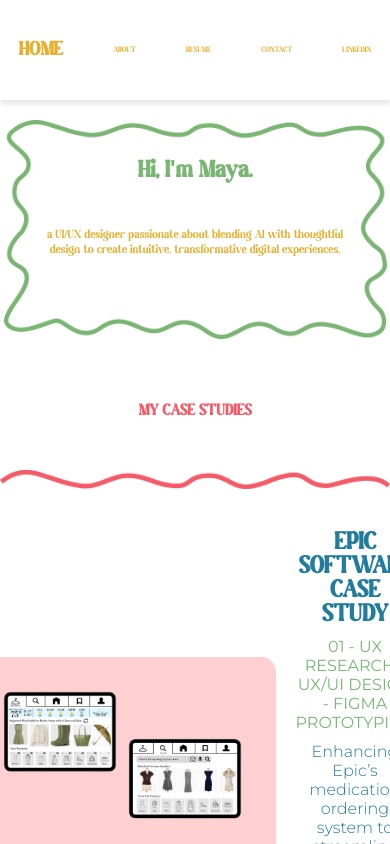
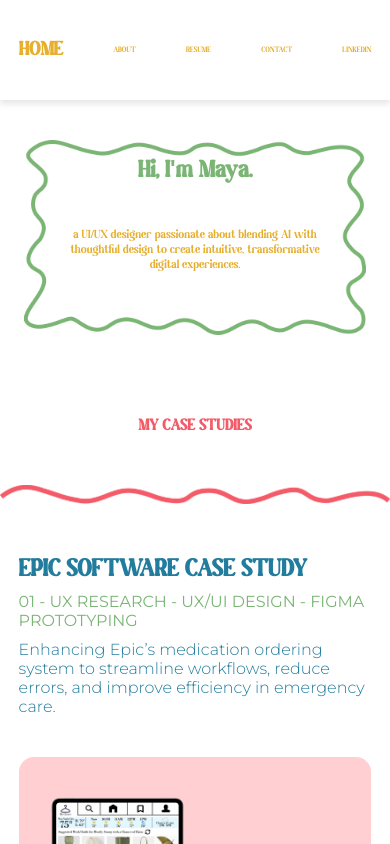
Before and after one commit to mayadastikhan/Portfolio, a React (Create React App) app: page / in a window 390 px wide. Built offline with nearby package versions, Linux system fonts and the light colour scheme.

Commit message:
fixed image and header

```diff
--- a/src/App.css
+++ b/src/App.css
@@ -399,8 +399,6 @@
   max-width: 600px !important;
   height: auto !important;
   object-fit: contain !important;
-  border-radius: 10px !important;
-  box-shadow: 0px 4px 6px rgba(0, 0, 0, 0.1) !important;
 }
 
 /* LEFT TEXT SECTION */
@@ -455,7 +453,68 @@
   object-fit: contain !important;
 }
 
+/* RESPONSIVE DESIGN */
+@media (max-width: 900px) {
+  .case-study {
+    flex-direction: column !important; /* Stack on smaller screens */
+    text-align: left !important;
+    width: 85% !important;
+    padding: 3vw !important;
+    max-width: none !important;
+  }
 
+  .case-study-text {
+    width: 100% !important;
+    padding-right: 0 !important;
+    align-items: flex-start !important;
+  }
+
+  .case-study-image {
+    width: 100% !important;
+    justify-content: center !important;
+    margin-top: 2vw !important;
+  }
+
+  .case-study-text h1 {
+    font-size: 4vw !important;
+  }
+
+  .case-study-text h2 {
+    font-size: 3vw !important;
+  }
+
+  .case-study-text p {
+    font-size: 2vw !important;
+  }
+}
+
+@media (max-width: 600px) {
+  .case-study {
+    width: 90% !important;
+    padding: 3vw !important;
+  }
+
+  .case-study-text h1 {
+    font-size: 5vw !important;
+  }
+
+  .case-study-text h2 {
+    font-size: 3.5vw !important;
+  }
+
+  .case-study-text p {
+    font-size: 2.5vw !important;
+  }
+
+  .case-study-image {
+    order: 2 !important; /* Moves the image below text */
+    margin-top: 3vw !important;
+  }
+
+  .case-study-image img {
+    max-width: 100% !important;
+  }
+}
 .research {
   width: 70%;
   max-width: 1200px;
```
